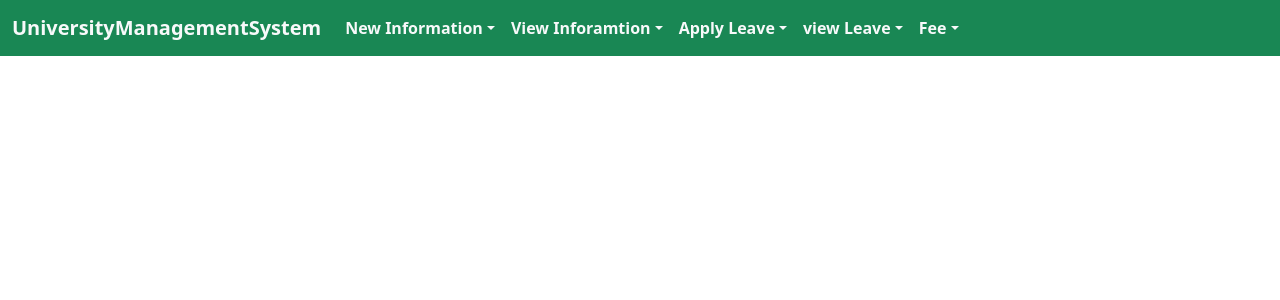
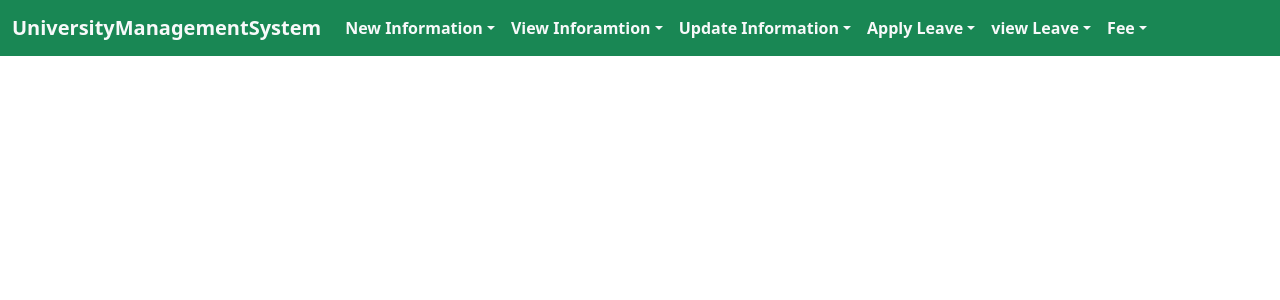
Before and after one commit to shubhamkumarmishra82/UniversityManagementSystem, a React (Create React App) app: page / in a window 1280 px wide. Shown: the top 300 px of the page. Built offline with nearby package versions, Linux system fonts and the light colour scheme.

Commit message:
adding new dropdown

```diff
--- a/src/Component/Navbar.jsx
+++ b/src/Component/Navbar.jsx
@@ -21,6 +21,15 @@
          <li className="nav-item dropdown">
           <a className="nav-link dropdown-toggle text-light fw-bold" href="#" id="navbarDropdown" role="button" data-bs-toggle="dropdown" aria-expanded="false">
             View Inforamtion
+          </a>
+          <ul className="dropdown-menu" aria-labelledby="navbarDropdown">
+            <li><a className="dropdown-item" href="#">Faculty</a></li>
+         <li><a className="dropdown-item" href="#">Student</a></li>
+          </ul>
+        </li>
+         <li className="nav-item dropdown">
+          <a className="nav-link dropdown-toggle text-light fw-bold" href="#" id="navbarDropdown" role="button" data-bs-toggle="dropdown" aria-expanded="false">
+            Update Information
           </a>
           <ul className="dropdown-menu" aria-labelledby="navbarDropdown">
             <li><a className="dropdown-item" href="#">Faculty</a></li>
```
